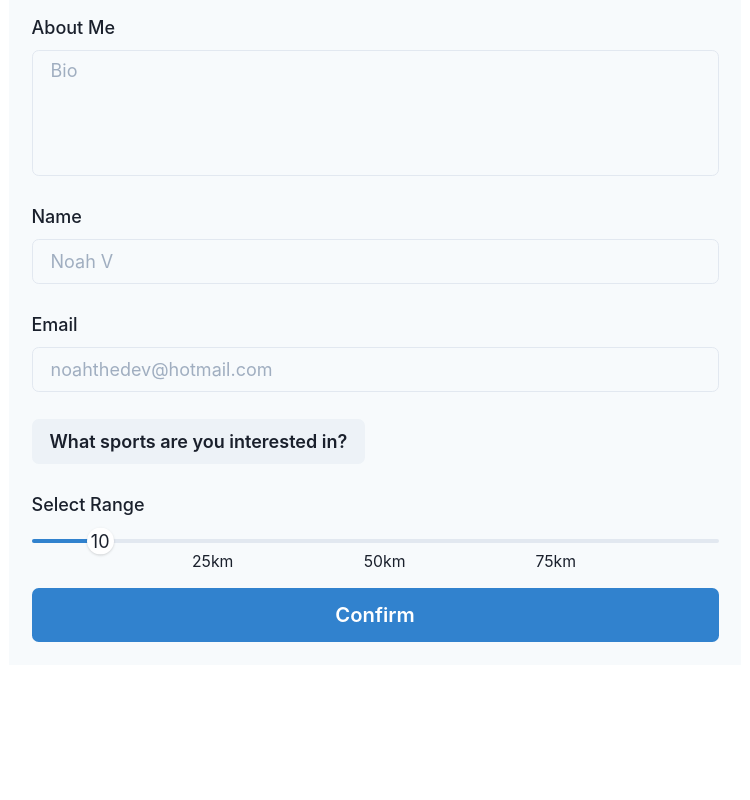
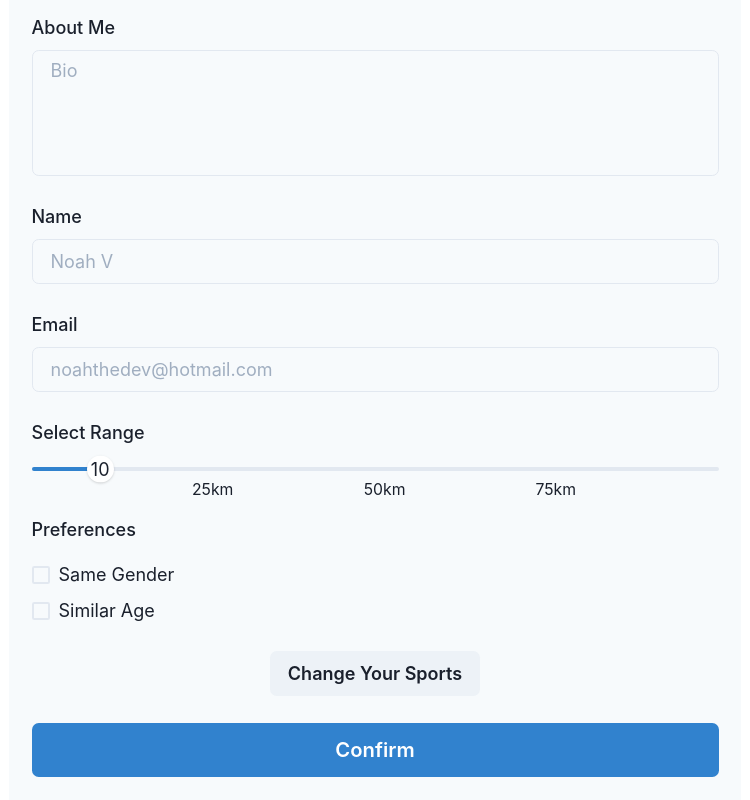
Before and after one commit to christopherdegroot/Sportr, a Next.js app: page /profile/update in a window 1280 px wide. Shown: the part 330-1130 px from the top of the page, without its empty margins (265-1015 px from the left). Before the commit the page ends 995 px from the top, so only its background shows below. Built offline with nearby package versions, Linux system fonts and the light colour scheme.

Commit message:
add matching preferences to profile update page

```diff
--- a/components/UpdateProfile.js
+++ b/components/UpdateProfile.js
@@ -23,7 +23,9 @@ import {
   SimpleGrid,
   GridItem,
   Img,
-  Image
+  Image,
+  Center,
+  CheckboxGroup
 } from "@chakra-ui/react";
 import Sportcheckbox from "./Sportcheckbox";
 import RangeSlider from "./RangeSlider";
@@ -72,12 +74,34 @@ const Details = (props) => {
               <Input type="email" placeholder={email} />
             </FormControl>
           </GridItem>
+          {/* Range */}
+          <GridItem colSpan={2}>
+            <FormLabel>Select Range</FormLabel>
+            <RangeSlider defaultValue={km_range} /> {/* onChangeEnd={} */}
+          </GridItem>
+          {/* Prefrences */}
+          <GridItem>
+            <VStack alignItems="flex-start">
+            <FormLabel>Preferences</FormLabel>
+              <CheckboxGroup colSpan={2}>
+              <SimpleGrid columns={1} rowGap={2} w='full'>
+                <Checkbox value="gender">Same Gender</Checkbox>
+                <Checkbox value="similar_age">Similar Age</Checkbox>
+                </SimpleGrid>
+              </CheckboxGroup>
+            </VStack>
+          </GridItem>
+
           {/* Sports */}
           <GridItem colSpan={2}>
             {/* checkbox component has an on user changed event that we can use to reflect on the users choice */}
-            <Button onClick={onToggle}>
-              What sports are you interested in?
-            </Button>
+            <Center>
+              <Button onClick={onToggle} justify='center'>
+                Change Your Sports
+              </Button>
+            </Center>
+
+
             <Collapse in={isOpen} animateOpacity>
               <Box
                 p="40px"
@@ -91,14 +115,8 @@ const Details = (props) => {
               </Box>
             </Collapse>
           </GridItem>
-          {/* Range */}
-          <GridItem>
-            <FormLabel>Select Range</FormLabel>
-            <RangeSlider defaultValue={km_range} /> {/* onChangeEnd={} */}
-          </GridItem>
-          <br></br>
           {/* Confirm (Would like replace with saving as you change it) */}
-          <GridItem>
+          <GridItem colSpan={2}>
             <Link href="/profile">
               <Button colorScheme="blue" w="full" size="lg">
                 Confirm
```
